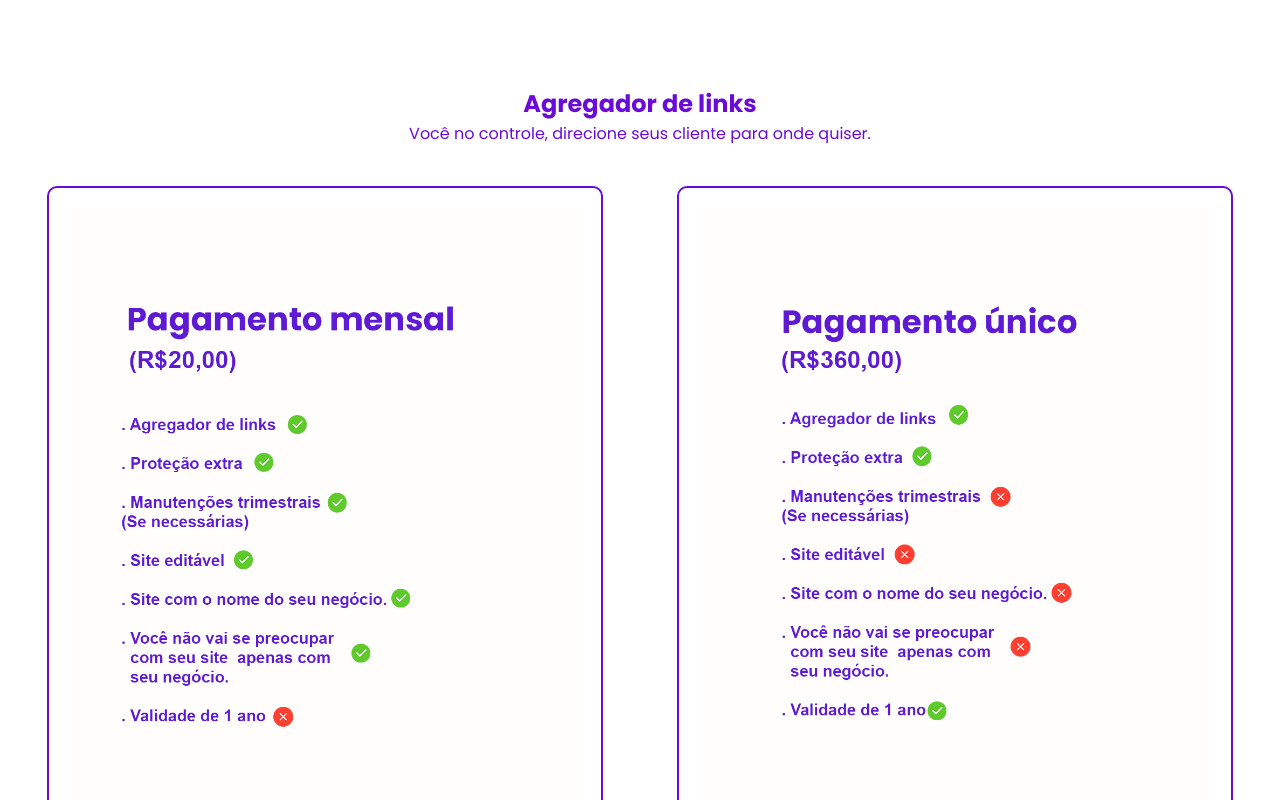
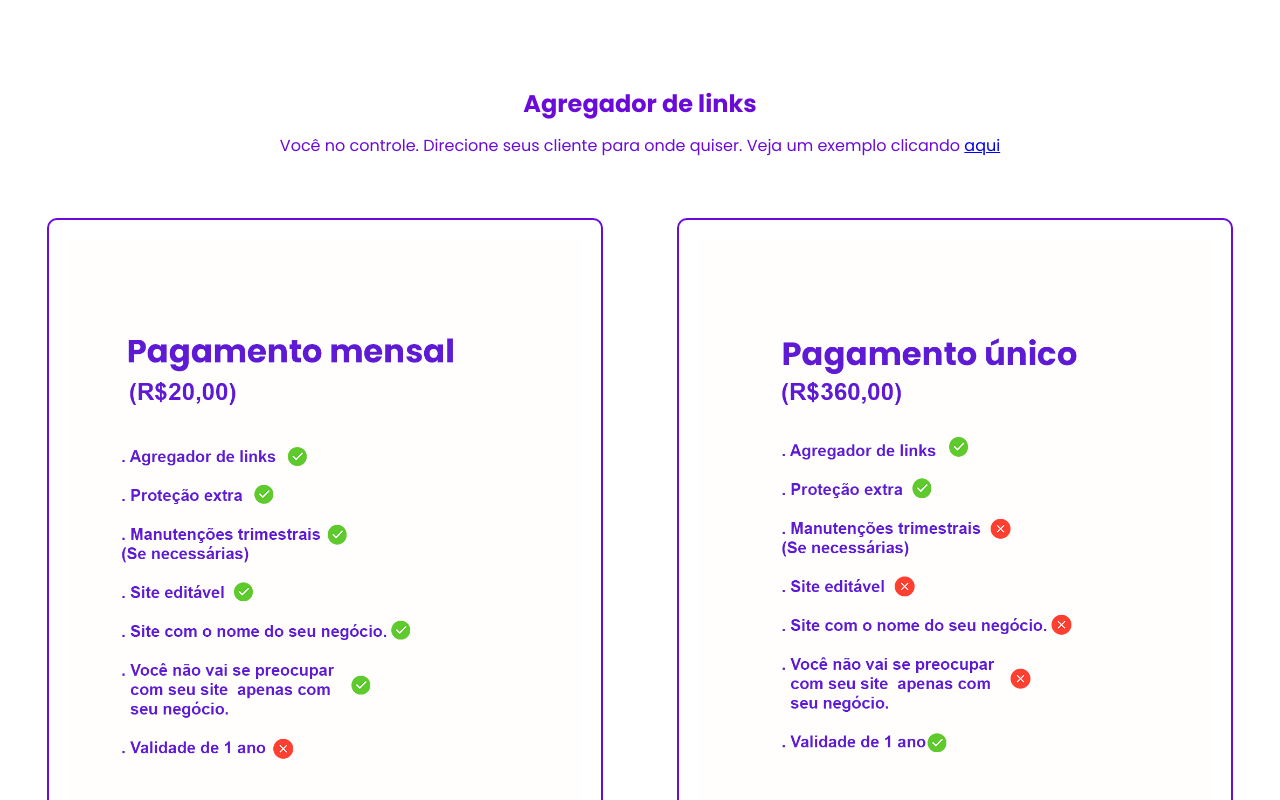
Before and after one commit to theJoseNeto/Soluciona-website, a React (Create React App) app: page / in a window 1280 px wide. Shown: the part 960-1760 px from the top of the page. Built offline with nearby package versions, Linux system fonts and the light colour scheme.

Commit message:
melhorado o design da hme page

```diff
--- a/src/pages/home/homePage.css
+++ b/src/pages/home/homePage.css
@@ -6,16 +6,12 @@
     align-items: center;
     justify-content: center;
 
-
-
 }
 
 .cta-title{
     font-size: 35px;
     text-align: center;
 }
-
-
 
 .container-arrow {
     display: flex;
@@ -72,7 +68,7 @@
 .container-child-plan-images{
     border: solid 2px var(--primary-color);
     border-radius: 10px;
-    padding: 20px;
+    padding: 20px 20px 40px;
     display: flex;
     flex-direction: column;
     justify-content: center;
@@ -87,6 +83,10 @@
 }
 
 
+.container-plan-images-row-01 p {
+    margin-bottom: 20px;
+    width: 95vw
+}
 
 
 @media all and (min-width : 786px) {
@@ -107,12 +107,19 @@
         text-align: center;
     }
 
+    .container-plan-images-row-01 p{
+        margin-top: 1.2rem;
+
+    }
+
+
     .container-plan-images-row-02{
         margin-top: 40px;
         display: flex;
         align-items: center;
         justify-content: space-around;
     }
+
     .container-plan-images{
         display:  flex;
     }
--- a/src/pages/home/homepage.jsx
+++ b/src/pages/home/homepage.jsx
@@ -1,73 +1,63 @@
 import "./homePage.css";
 import '../../styles/global.css';
-import Header from"../../components/header";
-import TextBox from "../../components/text-box";
-import {Footer} from "../../components/footer";
-import {AiOutlineArrowDown} from 'react-icons/ai';
+
 import pgtoUnique from '../../assets/images/col01.jpg';
 import pgtoMounth from '../../assets/images/col02.jpg';
 
-export default function Home(){
+import Header from "../../components/header";
+import TextBox from "../../components/text-box";
+import { Footer } from "../../components/footer";
 
-    return(
+import { AiOutlineArrowDown } from 'react-icons/ai';
+
+export default function Home() {
+
+    return (
         <>
             <div className="page-home">
-            <Header/>
-
+                <Header />
                 <div className="cta-container-title">
                     <h1 className="cta-title">A soluciona pode te ajudar ainda hoje.</h1>
-
                     <div className="container-arrow">
-
                         <p>Em poucos cliques você pode ter o que seu negócio precisa.</p>
                         <p><strong>Saiba mais.</strong></p>
-
                         <button className="arrow-icon">
                             <AiOutlineArrowDown />
                         </button>
                     </div>
                 </div>
-
                 <section className="container-text-box">
-
                     <TextBox
                         title="Onde está o problema?"
-            text='Muitos comerciantes ainda estão presos à mentalidade de que seu comércio local funciona a base do boca a boca. A pandemia veio e mostrou que isso está errado, sem soluções tecnológicas seu comércio não vai pra frente.'/>
-
+                        text='Muitos comerciantes ainda estão presos à mentalidade de que seu comércio local funciona a base do boca a boca. A pandemia veio e mostrou que isso está errado, sem soluções tecnológicas seu comércio não vai pra frente.' />
                     <TextBox
                         title='Até mesmo os pequenos comerciantes podem'
-            text='A soluciona veio para democratizar o acesso a serviços em que o pequeno e médio empreendedor consegue obter os mecanismos básicos para funcionar na internet pagando pouco. Role a tela e conheça os serviços disponíveis.'/>
+                        text='A soluciona veio para democratizar o acesso a serviços em que o pequeno e médio empreendedor consegue obter os mecanismos básicos para funcionar na internet pagando pouco. Role a tela e conheça os serviços disponíveis.' />
                 </section>
-
-
                 <section className="container-plan-images">
-
                     <div className="container-plan-images-row-01">
                         <div className="product-name">
                             <h2>Agregador de links</h2>
-                <p>Você no controle, direcione seus cliente para onde quiser.</p>
+
+                            <p>
+                                Você no controle. Direcione seus cliente para onde quiser.
+                                Veja um exemplo clicando <a href="https://minhastack.slcn.app">aqui</a>
+                            </p>
                         </div>
                     </div>
-
                     <div className="container-plan-images-row-02">
-
                         <div className="col-02 container-child-plan-images">
-                <img src={pgtoUnique} alt="services"/>
-                <a href="https://bit.ly/mensal-soluciona"  className="default-cta-button">Adquirir plano</a>
+                            <img src={pgtoUnique} alt="services" />
+                            <a href="https://bit.ly/mensal-soluciona" className="default-cta-button">Adquirir plano</a>
                         </div>
-
                         <div className="col-01 container-child-plan-images">
-                <img src={pgtoMounth} alt="services"/>
+                            <img src={pgtoMounth} alt="services" />
                             <a href="https://bit.ly/pgto-unico-soluciona" className="default-cta-button">Adquirir plano</a>
                         </div>
-
                     </div>
-
                 </section>
-
-
             </div>
-        <Footer/>
+            <Footer />
         </>
     )
 }
```
Lines whose indentation alone changed are shown as unchanged.
